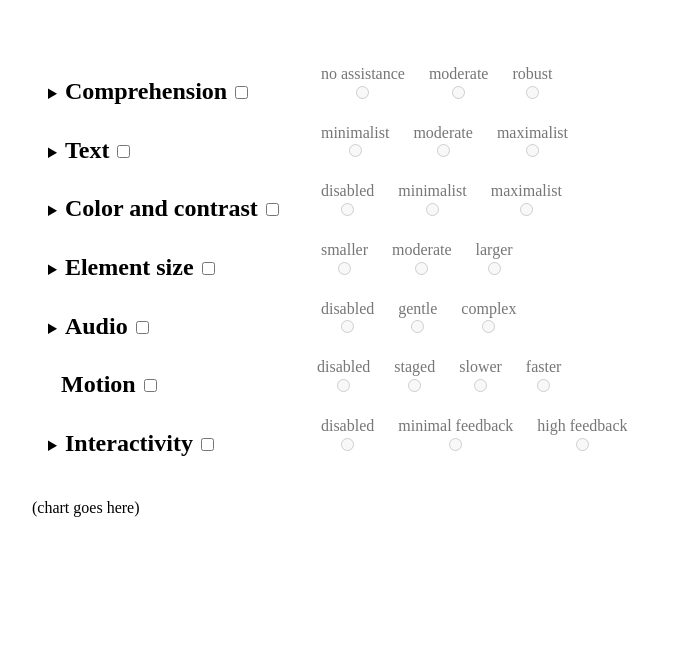
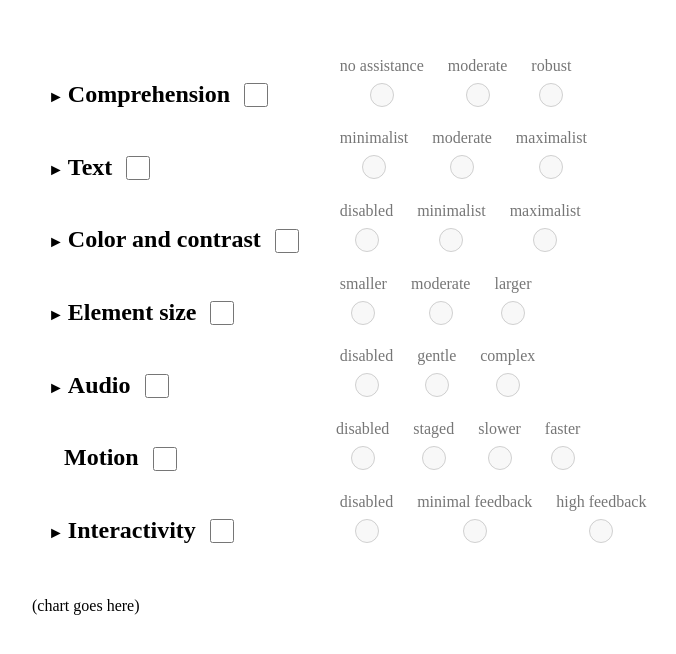
Before and after one commit to highcharts/highcharts-a11y-prototyping, a plain HTML site: page early_explo/examples/menu/menu.html in a window 1280 px wide. Shown: the whole page, without its empty margins (64-740 px from the left). Drawn offline with nearby package versions, Linux system fonts and the light colour scheme.

Commit message:
use text-based triangles and fix interactive sizes

```diff
--- a/early_explo/examples/menu/menu.css
+++ b/early_explo/examples/menu/menu.css
@@ -25,7 +25,7 @@ details, .highcharts-empty-details {
 }
 
 .highcharts-empty-details {
-    padding-left: 1.8125em;
+    padding-left: 2em;
 }
 
 summary, .highcharts-empty-summary {
@@ -39,7 +39,7 @@ summary, .highcharts-empty-summary {
 
 .highcharts-column-left {
     display: inline-block;
-    min-width: 15em;
+    min-width: 16em;
 }
 
 .highcharts-column-right {
@@ -80,7 +80,7 @@ summary, .highcharts-empty-summary {
 
 .highcharts-menu-slider-wrapper {
     left: 0;
-    top: -1.25em;
+    top: -1.95em;
     position: relative;
     text-align: center;
     display: inline-block;
@@ -112,4 +112,32 @@ summary, .highcharts-empty-summary {
 }
 
 .highcharts-menu-checkbox-label {
+
 }
+
+input[type=radio], input[type=checkbox] {
+    position: relative;
+    top: 0.4em;
+    height: 1.8em;
+    width: 1.8em;
+}
+
+input[type=checkbox] {
+    margin: 0 0.75em;
+}
+
+details > summary {
+    list-style-type: none;
+}
+
+details > summary::-webkit-details-marker {
+    display: none;
+}
+
+details > summary::before {
+    content: '\25BA';
+}
+
+details[open] > summary::before {
+    content: '\25BC';
+}
```
